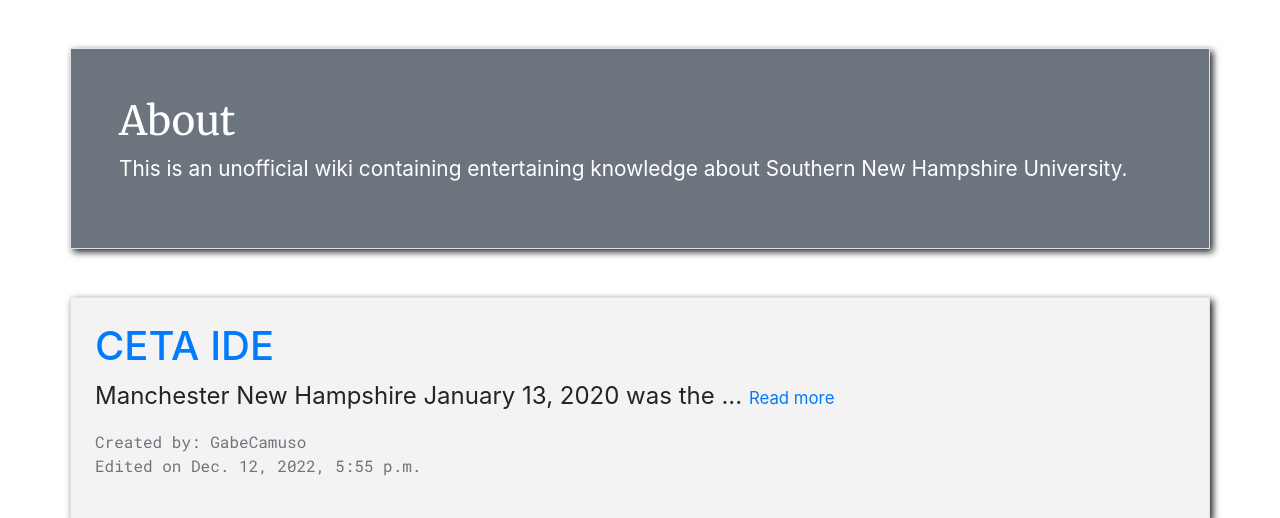
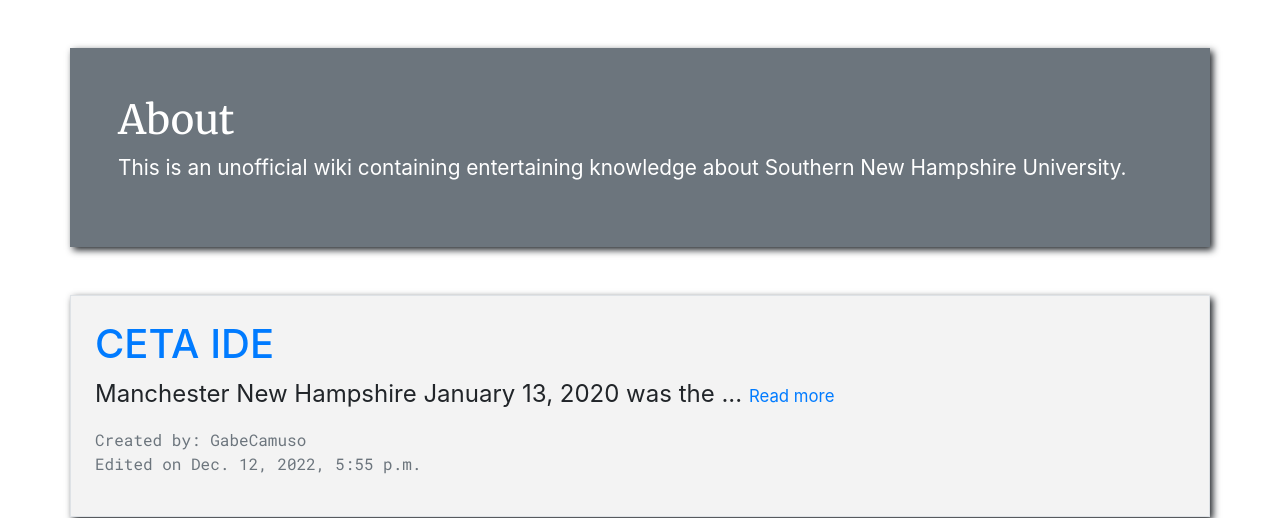
Before and after one commit to SNHU-CETA-CIT-CS/final-project-teamone, a Django app: page / in a window 1280 px wide. Shown: the part 90-608 px from the top of the page. Run offline with Django 4.2, Linux system fonts and the light colour scheme; data comes from the database, SQL or seed files in the repository.

Commit message:
Bugfix border
Bugfix white border in intro and about section

```diff
--- a/blog/templates/snhupediahomepage.html
+++ b/blog/templates/snhupediahomepage.html
@@ -8,7 +8,7 @@
 {% block content %}
 
 <!-- intro and about section -->
-    <div class="snhupedia-box-shadow bg-secondary container border p-5 my-5">
+    <div class="snhupedia-box-shadow bg-secondary container p-5 my-5">
       <h1 class="text-white" style="font-family: 'Merriweather'">About</h1>
       <p class="text-white" style="font-size:130%">This is an unofficial wiki containing entertaining knowledge about Southern New Hampshire University.</p>
     </div>
```
